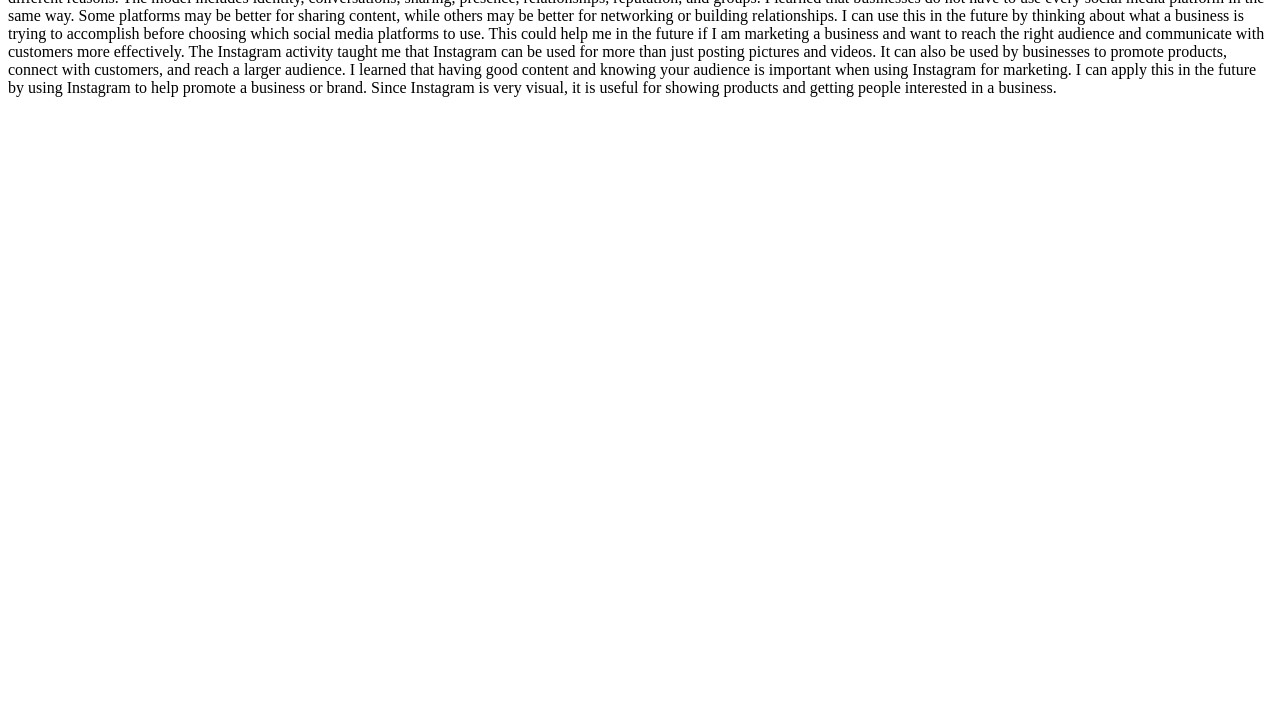
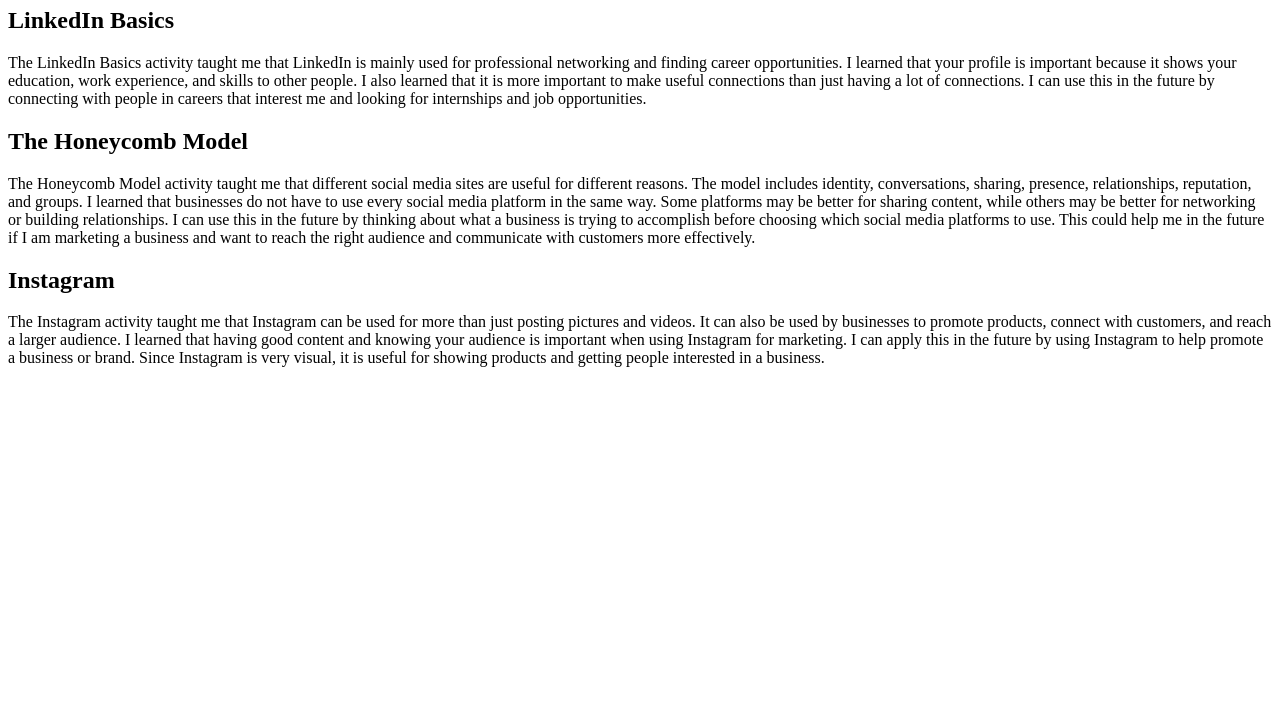
Before and after one commit to daniellades/daniellades.github.io, a plain HTML site: page web110/assignment5.html in a window 1280 px wide. Shown: the part 73-800 px from the top of the page. Drawn offline with Linux system fonts and the light colour scheme.

Commit message:
Convert LinkedIn activity notes into HTML format

```diff
--- a/web110/assignment5.html
+++ b/web110/assignment5.html
@@ -1,3 +1,60 @@
-The LinkedIn Basics activity taught me that LinkedIn is mainly used for professional networking and finding career opportunities. I learned that your profile is important because it shows your education, work experience, and skills to other people. I also learned that it is more important to make useful connections than just having a lot of connections. I can use this in the future by connecting with people in careers that interest me and looking for internships and job opportunities.
-The Honeycomb Model activity taught me that different social media sites are useful for different reasons. The model includes identity, conversations, sharing, presence, relationships, reputation, and groups. I learned that businesses do not have to use every social media platform in the same way. Some platforms may be better for sharing content, while others may be better for networking or building relationships. I can use this in the future by thinking about what a business is trying to accomplish before choosing which social media platforms to use. This could help me in the future if I am marketing a business and want to reach the right audience and communicate with customers more effectively.
-The Instagram activity taught me that Instagram can be used for more than just posting pictures and videos. It can also be used by businesses to promote products, connect with customers, and reach a larger audience. I learned that having good content and knowing your audience is important when using Instagram for marketing. I can apply this in the future by using Instagram to help promote a business or brand. Since Instagram is very visual, it is useful for showing products and getting people interested in a business.
+
+<!DOCTYPE html>
+<html lang="en">
+<head>
+    <meta charset="UTF-8">
+    <title>Assignment 5</title>
+    <link rel="stylesheet" href="style.css">
+</head>
+
+<body>
+
+    <h1>Assignment 5</h1>
+
+    <h2>LinkedIn Basics</h2>
+
+    <p>
+        The LinkedIn Basics activity taught me that LinkedIn is mainly
+        used for professional networking and finding career
+        opportunities. I learned that your profile is important
+        because it shows your education, work experience, and skills
+        to other people. I also learned that it is more important to
+        make useful connections than just having a lot of connections.
+        I can use this in the future by connecting with people in
+        careers that interest me and looking for internships and
+        job opportunities.
+    </p>
+
+    <h2>The Honeycomb Model</h2>
+
+    <p>
+        The Honeycomb Model activity taught me that different social
+        media sites are useful for different reasons. The model includes
+        identity, conversations, sharing, presence, relationships,
+        reputation, and groups. I learned that businesses do not have
+        to use every social media platform in the same way. Some
+        platforms may be better for sharing content, while others
+        may be better for networking or building relationships. I
+        can use this in the future by thinking about what a business
+        is trying to accomplish before choosing which social media
+        platforms to use. This could help me in the future if I am
+        marketing a business and want to reach the right audience
+        and communicate with customers more effectively.
+    </p>
+
+    <h2>Instagram</h2>
+
+    <p>
+        The Instagram activity taught me that Instagram can be used
+        for more than just posting pictures and videos. It can also
+        be used by businesses to promote products, connect with
+        customers, and reach a larger audience. I learned that having
+        good content and knowing your audience is important when
+        using Instagram for marketing. I can apply this in the future
+        by using Instagram to help promote a business or brand.
+        Since Instagram is very visual, it is useful for showing
+        products and getting people interested in a business.
+    </p>
+
+</body>
+</html>
```
